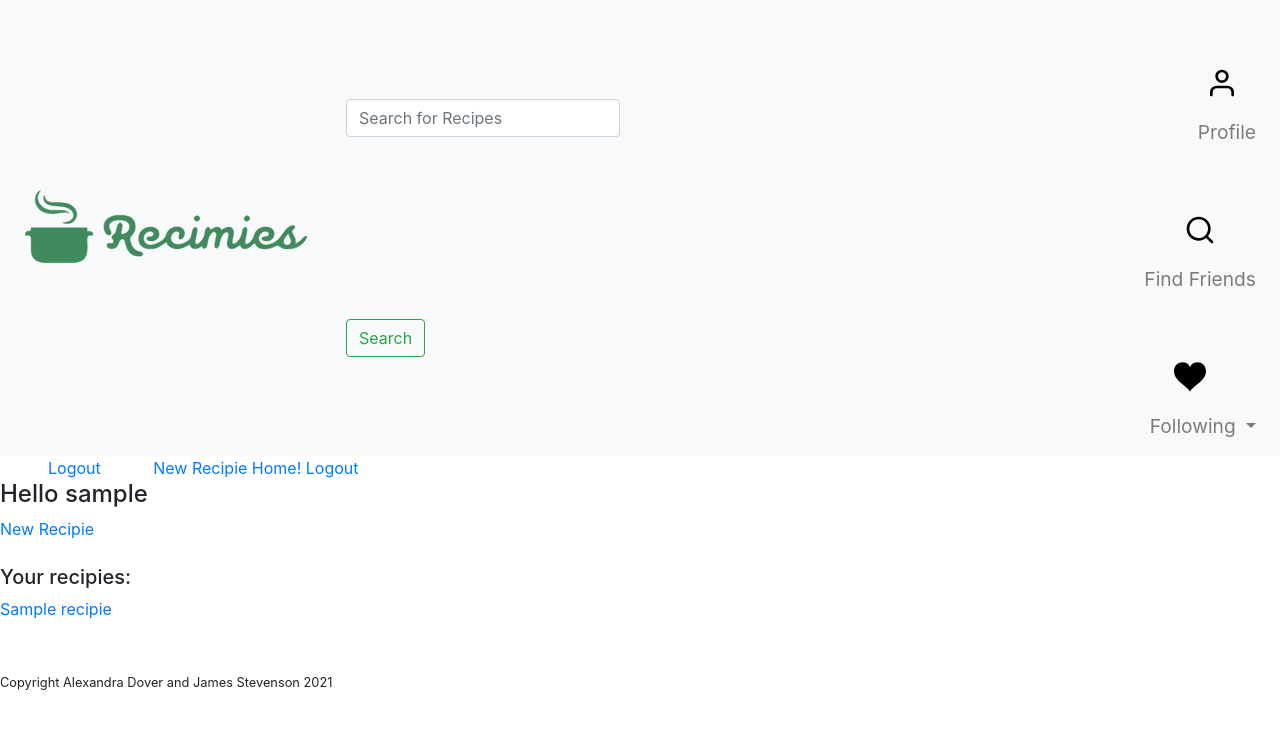
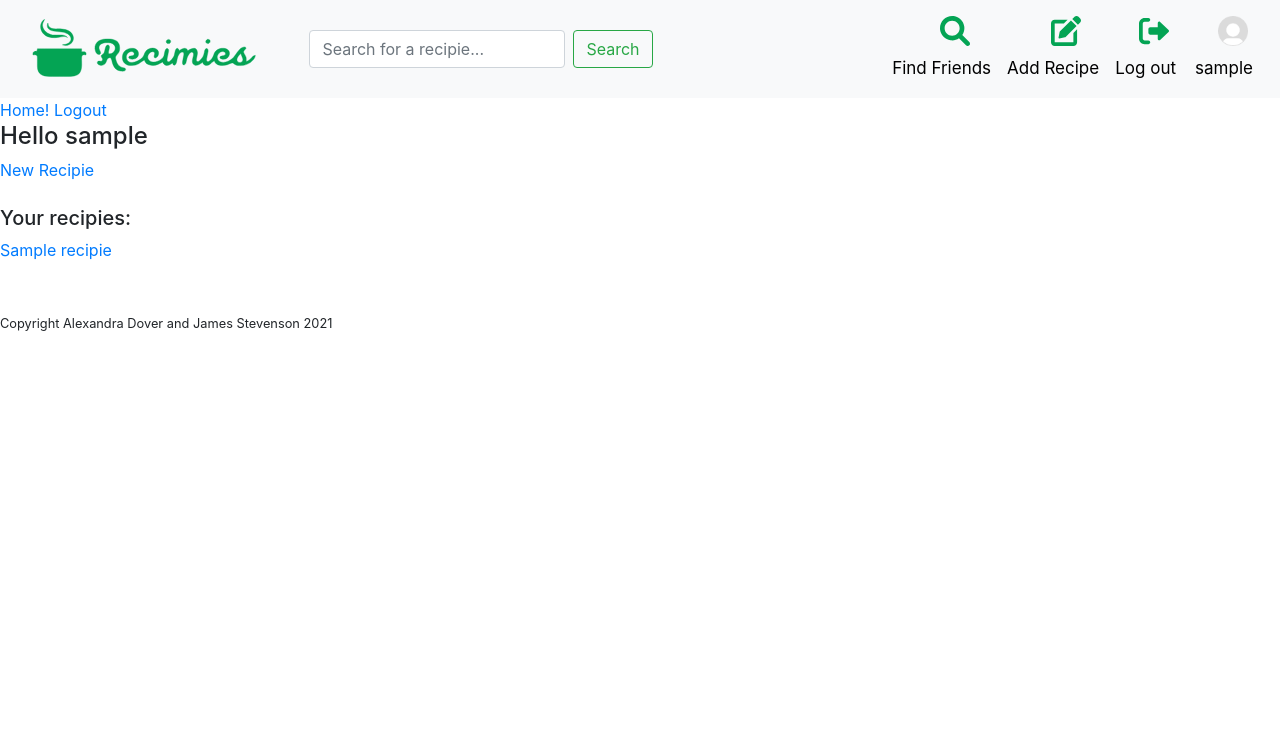
Before and after one commit to ADover18/recimies, a Django app: page /profile/1 in a window 1280 px wide. Shown: the top 729 px of the page. Run offline with Django 3.2, Linux system fonts and the light colour scheme; a user stored in the database is signed in; tables that the repository leaves empty hold one stand-in row (values such as "Sample post"); some libraries are stand-ins or nearby versions.

Commit message:
Added working navbar

```diff
--- a/recimies_site/static/css/site.css
+++ b/recimies_site/static/css/site.css
@@ -1,6 +1,135 @@
 @import url("https://fonts.googleapis.com/css2?family=Courgette&family=Marck+Script&display=swap");
 
 @import url("https://fonts.googleapis.com/css2?family=Courgette&family=Marck+Script&display=swap");
+
+/* Navbar Elements */
+
+.icon {
+  width: 30px;
+  height: 30px;
+}
+
+.main-logo {
+  width: clamp(15rem, 20vw, 10000px);
+  height: 70px;
+}
+
+.search-box {
+  width: 26vw;
+  /* height:20px; */
+}
+
+.search-button {
+  width: 8vw;
+  /* height:20px; */
+}
+.search-bar {
+  margin-bottom: 10px;
+}
+
+.search {
+  padding-right: 15px;
+}
+
+.profile-pic {
+  object-fit: contain;
+  margin-left: 0px;
+}
+
+@media (min-width: 1450px) {
+  .search {
+    margin-left: 8%;
+    margin-right: 8%;
+    min-width: 25vw;
+  }
+}
+
+@media (min-width: 1070px) {
+  .search {
+    margin-left: 6%;
+    margin-right: 6%;
+    /* min-width: 40vw; */
+  }
+}
+
+@media (min-width: 1000px) {
+  .form-control {
+    width: 20vw !important;
+  }
+  .search {
+    margin-left: 3%;
+    margin-right: 3%;
+  }
+}
+
+@media (max-width: 1000px) {
+  .flex-container {
+    display: flex;
+    width: 16rem;
+    padding-top: 1rem;
+    margin-left: -15px;
+    align-content: center;
+  }
+  .profile-pic {
+    margin-left: 30px;
+  }
+
+  .sub-icon {
+    width: 25px;
+    height: 25px;
+  }
+
+  .sub-text {
+    margin-left: -0.8rem;
+    font-size: 18px;
+    text-align: left;
+  }
+  .username {
+    margin-left: 1rem;
+  }
+}
+
+@media (min-width: 1000px) {
+  .flex-container {
+    padding: 0.5rem;
+    display: block;
+    justify-content: center;
+    align-items: center;
+  }
+
+  .sub-text {
+    text-align: center;
+    font-size: 17px;
+  }
+  .sub-icon,
+  .icon {
+    justify-self: center;
+    align-self: center;
+    display: block;
+    margin-left: 27%;
+    margin-bottom: 10px;
+  }
+
+  .narrow {
+    width: 80px;
+  }
+  .profile {
+    width: 80px;
+  }
+}
+
+.sub-icon {
+  flex: 1;
+  min-width: 0;
+  min-height: 0;
+}
+
+.sub-text {
+  flex: 2;
+  min-width: 0;
+  min-height: 0;
+  color: black;
+}
 
 .thumbnail_container {
   position: relative;
@@ -23,15 +152,6 @@
   margin: auto;
 }
 
-/* img {
-  max-height: 72.2%;
-  max-width: 100%;
-} */
-
-.title-img {
-  padding-right: 30px;
-}
-
 .front-page-link {
   background-color: #f44336;
   color: white;
@@ -40,52 +160,8 @@
   text-decoration: none;
   display: inline-block;
 }
-.right-align {
-  float: right !important ;
-}
 
 .strapline {
   font-size: 1.6rem;
   margin-top: -2.3rem;
 }
-
-.nav-item {
-  /* font-family: "Courgette", cursive; */
-  /* font-family: "Marck Script", cursive; */
-  font-size: 1.2rem;
-  /* margin-left: 6rem;
-  margin-right: -3rem; */
-}
-
-.icon {
-  width: 2rem;
-  display: relative !important;
-  margin-bottom: -3rem;
-}
-
-.profile-icon {
-  margin-left: 1rem;
-}
-
-.friends-icon {
-  margin-left: 2rem;
-}
-
-.find-icon {
-  margin-left: 3rem;
-}
-
-.right-elements {
-  padding-left: 30rem;
-}
-
-.right-element {
-  display: relative;
-  float: right;
-  align-items: center;
-}
-
-.spacing {
-  width: 2rem;
-  height: 2rem;
-}
--- a/recimies_site/templates/base.html
+++ b/recimies_site/templates/base.html
@@ -14,36 +14,15 @@
     <link rel="preconnect" href="https://fonts.gstatic.com" crossorigin />
   </head>
   <body>
-    <nav
-      class="
-        navbar navbar-expand-lg navbar-light
-        bg-light
-        justify-content-between
-      "
-    >
-      <div id="title">
-        <svg class="title-img">
+    <nav class="navbar navbar-expand-lg navbar-light bg-light nav-fill w-100">
+      <svg class="main-logo">
         <use href="{% static 'site_img/logos/icons.svg' %}#logo"></use>
       </svg>
-      </div>
-      <button
-        class="navbar-toggler"
-        type="button"
-        data-toggle="collapse"
-        data-target="#navbarNavDropdown"
-        aria-controls="navbarNavDropdown"
-        aria-expanded="false"
-        aria-label="Toggle navigation"
-      >
-        <span class="navbar-toggler-icon"></span>
-      </button>
-      <div class="collapse navbar-collapse" id="navbarNavDropdown">
-        <ul class="navbar-nav">
-          <form class="form-inline my-2 my-lg-0">
+      <form class="search form-inline my-2 my-lg-0">
         <input
           class="form-control mr-sm-2"
           type="search"
-              placeholder="Search for Recipes"
+          placeholder="Search for a recipie..."
           aria-label="Search"
         />
         <button class="btn btn-outline-success my-2 my-sm-0" type="submit">
@@ -51,68 +30,77 @@
         </button>
       </form>
       {% if user.is_authenticated %}
-          <div class="right-elements">
-            <div class="right-element">
-              <li class="nav-item">
-                <svg class="icon profile-icon">
+      <button
+        class="navbar-toggler"
+        type="button"
+        data-toggle="collapse"
+        data-target="#navbarTogglerDemo01"
+        aria-controls="navbarTogglerDemo01"
+        aria-expanded="false"
+        aria-label="Toggle navigation"
+      >
+        <span class="navbar-toggler-icon"></span>
+      </button>
+      <div class="collapse navbar-collapse" id="navbarTogglerDemo01">
+        <ul class="navbar-nav ml-auto mt-2 mt-lg-0">
+          <li class="nav-item active">
+            <div class="flex-container">
+              <svg class="sub-icon icon">
                 <use
-                    href="{% static 'site_img/logos/icons.svg' %}#icon-user"
+                  href="{% static 'site_img/logos/icons.svg' %}#search"
                 ></use>
               </svg>
-                <a class="nav-link" href="{% url 'profile' user_pk=user.pk %}"
-                  >Profile</a
-                >
+              <a class="sub-text" href="{% url 'usersearch' %}">Find Friends</a>
+            </div>
           </li>
-            </div>
-            <div class="right-element">
-              <li class="nav-item">
-                <svg class="icon find-icon">
+          <li class="nav-item active">
+            <div class="flex-container">
+              <svg class="sub-icon icon">
                 <use
-                    href="{% static 'site_img/logos/icons.svg' %}#icon-search"
+                  href="{% static 'site_img/logos/icons.svg' %}#new-recipe"
                 ></use>
               </svg>
-                <a class="nav-link" href="{% url 'usersearch' %}"
-                  >Find Friends</a
+              <a class="sub-text" href="{% url 'new_recipie' user_pk=user.pk %}"
+                >Add Recipe</a
               >
+            </div>
           </li>
-            </div>
-            <div class="right-element">
-              <li class="nav-item dropdown">
-                <svg class="icon friends-icon">
+          <li class="nav-item active">
+            <div class="flex-container">
+              <svg class="sub-icon icon">
                 <use
-                    href="{% static 'site_img/logos/icons.svg' %}#heart"
+                  href="{% static 'site_img/logos/icons.svg' %}#log-out"
                 ></use>
               </svg>
-                <a
-                  class="nav-link dropdown-toggle"
-                  href="#"
-                  id="navbarDropdownMenuLink"
-                  data-toggle="dropdown"
-                  aria-haspopup="true"
-                  aria-expanded="false"
-                >
-                  Following
-                </a>
-                <div
-                  class="dropdown-menu"
-                  aria-labelledby="navbarDropdownMenuLink"
-                >
-                  <a class="dropdown-item" href="#">Action</a>
-                  <a class="dropdown-item" href="#">Another action</a>
-                  <a class="dropdown-item" href="#">Something else here</a>
+              <a class="sub-text" href="{% url 'logout' %}">Log out</a>
             </div>
           </li>
+          <li class="nav-item active">
+            <div class="flex-container profile">
+              <div>
+              <img class="icon profile-pic" src="{% static 'site_img/profile.png' %}"></img>
+              </div>
+              <div>
+              <a class="sub-text username" href="{% url 'profile' user_pk=user.pk %}"> {{ object.username }}</a>
               </div>
             </div>
+          </li>
         </ul>
       </div>
     </nav>
-    <a style="margin: 3em" href="{% url 'logout' %}">Logout</a>
-    <a href="{% url 'new_recipie' user_pk=user.pk %}">New Recipie</a>
+
+
 
     {% else %}
+          <li class="nav-item active">
             <a style="margin: 3em" href="{% url 'register' %}">Register!</a>
-    {% include 'login_form.html' %} {% endif %}
+          </li>
+        </ul>
+      </div>
+    </nav>
+
+    {% include 'login_form.html' %}
+    {% endif %}
 
     <!-- <div class="container">
       <div id="title">
```
Also changed, not shown: recimies_site/static/site_img/logos/icons.svg, recimies_site/static/site_img/profile.png (added). Lines whose indentation alone changed are shown as unchanged.
